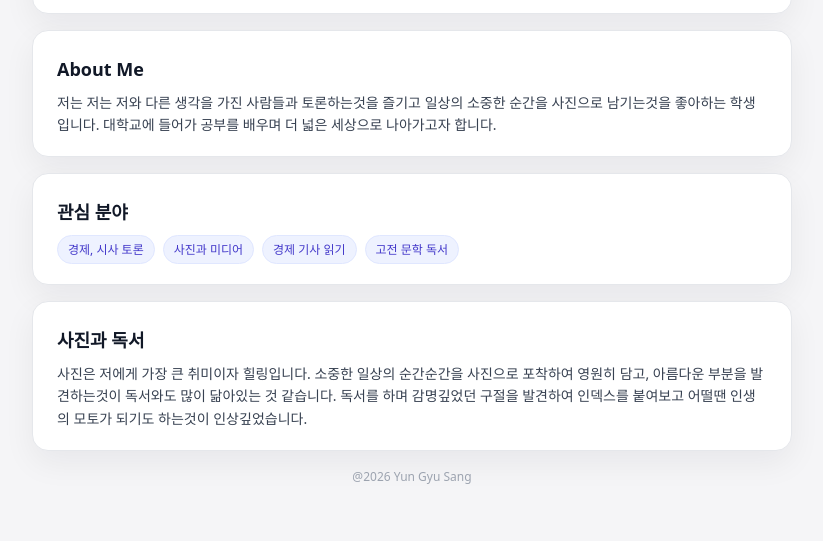
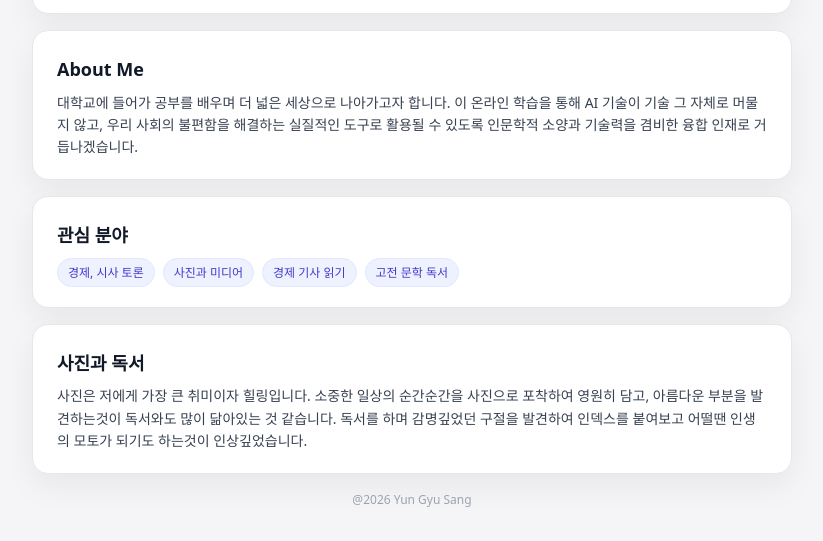
Before and after one commit to gyusang737/mysite, a plain HTML site: page index.html in a window 1280 px wide. Shown: the part 379-920 px from the top of the page, without its empty margins (228-1051 px from the left). Before the commit the page ends 897 px from the top, so only its background shows below. Drawn offline with Linux system fonts and the light colour scheme.

Commit message:
Update index.html

```diff
--- a/index.html
+++ b/index.html
@@ -51,9 +51,10 @@
             <section class="section-card">
                 <h3>About Me</h3>
                 <p>
-                    저는 저는 저와 다른 생각을 가진 사람들과 토론하는것을 즐기고
-                    일상의 소중한 순간을 사진으로 남기는것을 좋아하는 학생입니다.
                     대학교에 들어가 공부를 배우며 더 넓은 세상으로 나아가고자 합니다.
+                    이 온라인 학습을 통해 AI 기술이 기술 그 자체로 머물지 않고,
+                    우리 사회의 불편함을 해결하는 실질적인 도구로 활용될 수 있도록
+                    인문학적 소양과 기술력을 겸비한 융합 인재로 거듭나겠습니다.
                 </p>
             </section>
 
```
